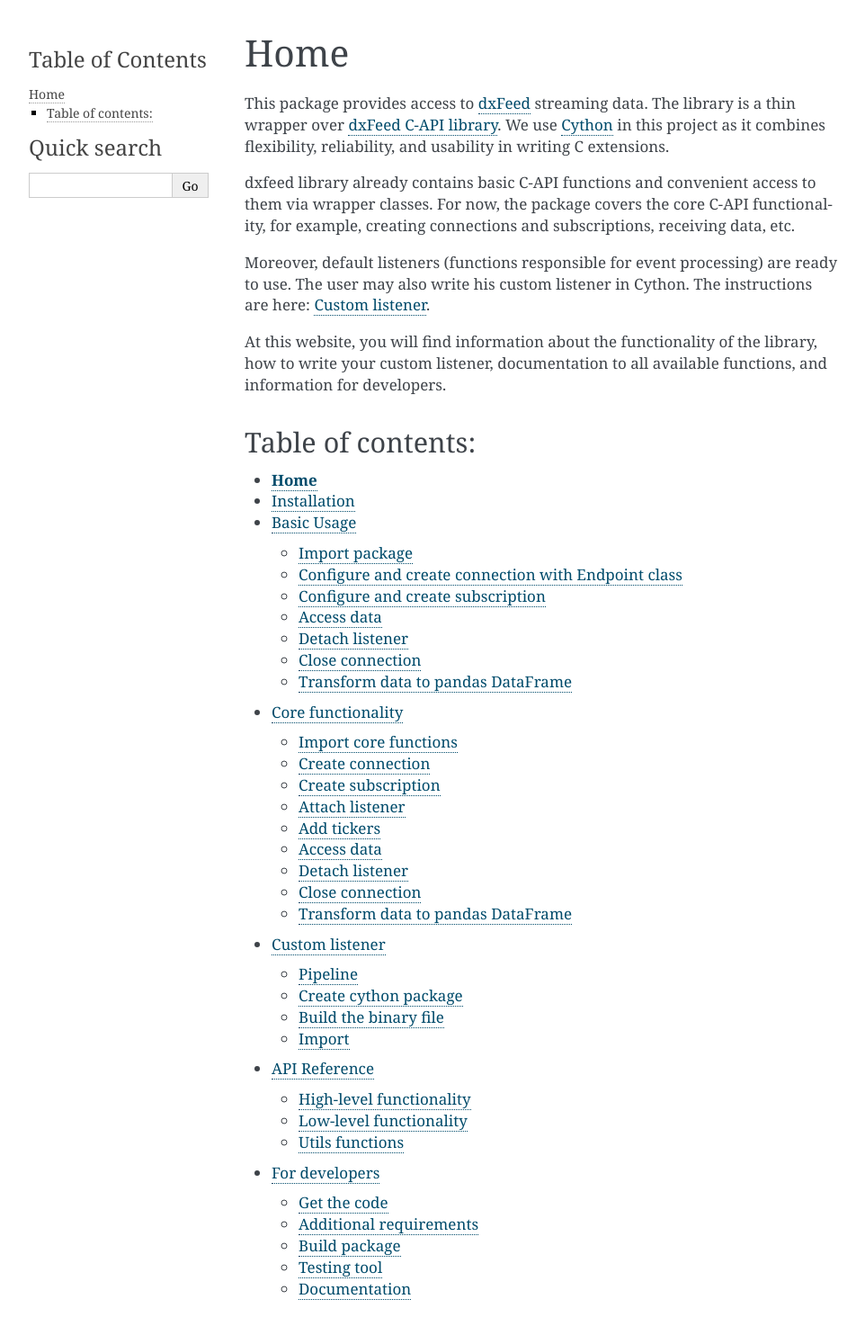
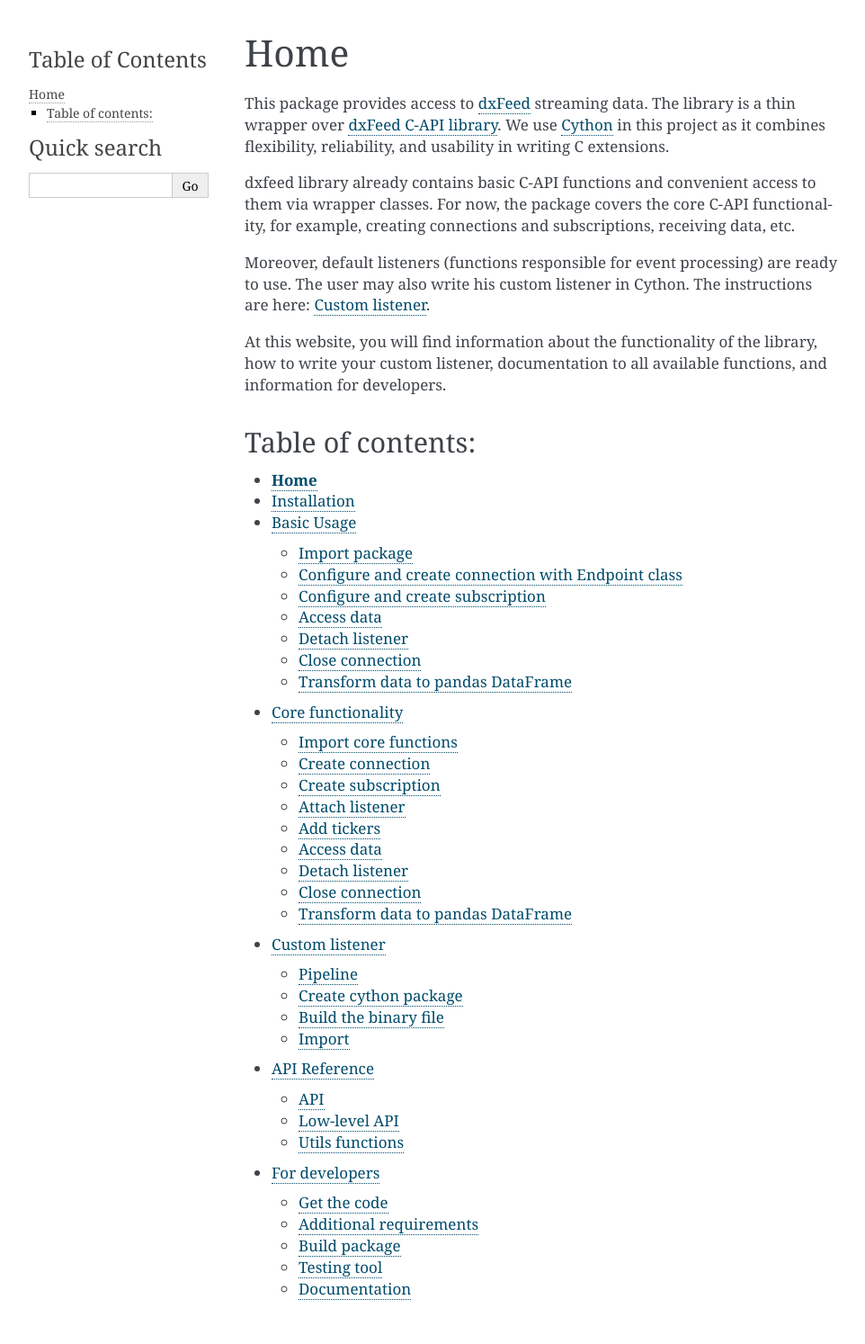
Before and after one commit to dxFeed/dxfeed-python-api, a Sphinx documentation site: the page built from docs/index.rst, in a window 1280 px wide. Shown: the whole page at 90% size, without its empty margins (148-1110 px from the left). Built offline with Sphinx 7.4.7, drawn with Linux system fonts in a browser that asks for light colours.

Commit message:
[EN-1328] API renaming

```diff
--- a/docs/api.rst
+++ b/docs/api.rst
@@ -3,7 +3,7 @@
 API Reference
 =============
 
-High-level functionality
+API
 ------------------------
 
 .. automodule:: dxfeed.wrappers.endpoint
@@ -14,7 +14,7 @@
 	:members:
 	:inherited-members:
 
-Low-level functionality
+Low-level API
 -----------------------
 
 .. automodule:: dxfeed.core.DXFeedPy
```
